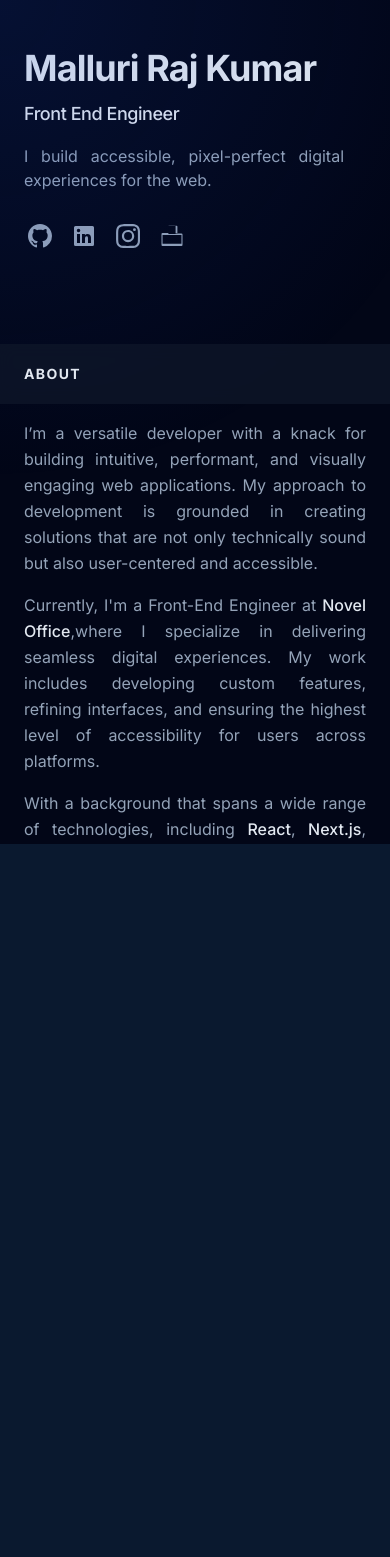
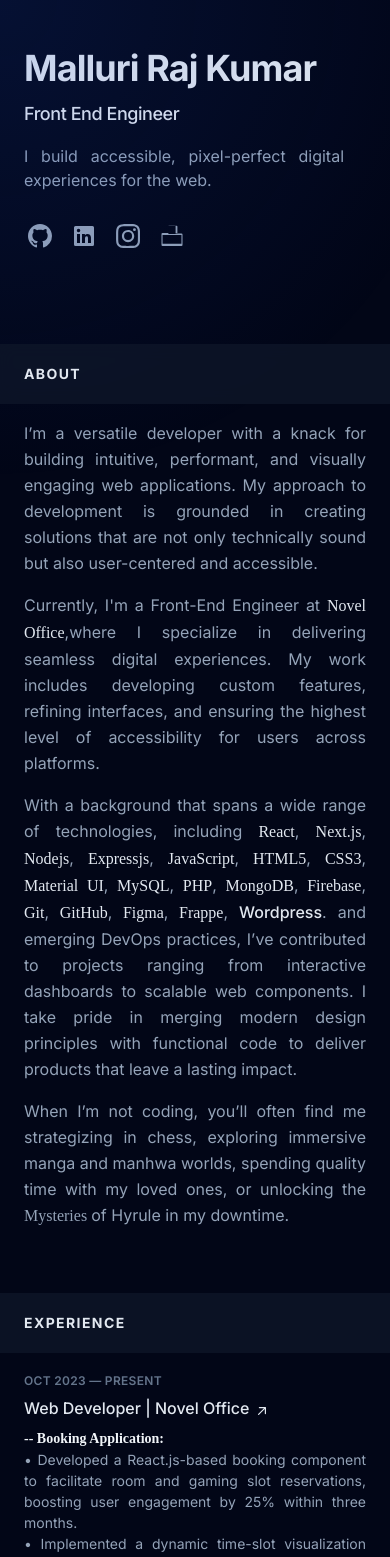
Before and after one commit to rkm10/v1, a Next.js app: page / in a window 390 px wide. Shown: the top 1557 px of the page. Before the commit the page ends 1196 px from the top, so only its background shows below. Built offline with nearby package versions, Linux system fonts and the light colour scheme.

Commit message:
:fixed small screen issues

```diff
--- a/src/app/_components/header.jsx
+++ b/src/app/_components/header.jsx
@@ -41,6 +41,13 @@ export default Main;
 
 
 function Header({ activeSection }) {
+
+  // Add this utility function at the beginning of your component
+  const normalizeSection = (section) => {
+    if (!section) return '';
+    return section.toLowerCase().trim();
+  };
+
   return (
     <header className="lg:sticky lg:top-0 lg:flex lg:max-h-screen lg:w-1/2 lg:flex-col lg:justify-between lg:py-24">
       <div>
@@ -60,7 +67,7 @@ function Header({ activeSection }) {
               <li key={section}>
                 <Link
                   href={`#${section}`}
-                  className={`group flex items-center py-3 ${activeSection === section ? 'active' : ''
+                  className={`group flex items-center py-3 ${normalizeSection(activeSection) === normalizeSection(section) ? 'active' : ''
                     }`}
                 >
                   <span
@@ -68,7 +75,7 @@ function Header({ activeSection }) {
                 group-focus-visible:w-16 group-focus-visible:bg-slate-200 motion-reduce:transition-none`}
                   ></span>
                   <span
-                    className={`nav-text text-xs font-bold uppercase tracking-widest ${activeSection === section
+                    className={`nav-text text-xs font-bold uppercase tracking-widest ${normalizeSection(activeSection) === normalizeSection(section)
                       ? 'text-slate-200'
                       : 'text-slate-500'
                       } group-hover:text-slate-200 group-focus-visible:text-slate-200`}
@@ -102,7 +109,7 @@ function SocialLinks() {
 
 function Content() {
   return (
-    <main id="content" className="pt-24 lg:w-1/2 lg:py-24">
+    <main id="content" className="pt-24 lg:w-1/2 lg:py-24 sm:py-12 py-3">
 
       {/* About */}
       <section id="about" className='mb-16 scroll-mt-16 md:mb-24 lg:mb-36 lg:scroll-mt-24' aria-label="About me">
@@ -112,26 +119,26 @@ function Content() {
         </div>
         <div>
           <p className="mb-4">I’m a versatile developer with a knack for building intuitive, performant, and visually engaging web applications. My approach to development is grounded in creating solutions that are not only technically sound but also user-centered and accessible.</p>
-          <p className="mb-4">Currently, I'm a Front-End Engineer at <Link className="font-medium text-slate-200 hover:text-teal-300 focus-visible:text-teal-300" href="https://www.noveloffice.in/" target="_blank" rel="noreferrer noopener" aria-label="Novel Office (opens in a new tab)">Novel Office</Link>,where I specialize in delivering seamless digital experiences. My work includes developing custom features, refining interfaces, and ensuring the highest level of accessibility for users across platforms.</p>
-          <p className="mb-4">With a background that spans a wide range of technologies, including <Link className="font-medium text-slate-200 hover:text-teal-300 focus-visible:text-teal-300" href="https://react.dev/" target="_blank" rel="noreferrer noopener" aria-label="React (opens in a new tab)">React</Link>, <Link className="font-medium text-slate-200 hover:text-teal-300 focus-visible:text-teal-300" href="https://nextjs.org/" target="_blank" rel="noreferrer noopener" aria-label="start-up (opens in a new tab)">Next.js</Link>,
-            <Link className="font-medium text-slate-200 hover:text-teal-300 focus-visible:text-teal-300" href="#" target="_blank" rel="noreferrer noopener" aria-label="HTML5 (opens in a new tab)"> Nodejs</Link>,
-            <Link className="font-medium text-slate-200 hover:text-teal-300 focus-visible:text-teal-300" href="#" target="_blank" rel="noreferrer noopener" aria-label="HTML5 (opens in a new tab)"> Expressjs</Link>,
-            <Link className="font-medium text-slate-200 hover:text-teal-300 focus-visible:text-teal-300" href="#" target="_blank" rel="noreferrer noopener" aria-label="HTML5 (opens in a new tab)"> JavaScript</Link>,
-            <Link className="font-medium text-slate-200 hover:text-teal-300 focus-visible:text-teal-300" href="#" target="_blank" rel="noreferrer noopener" aria-label="HTML5 (opens in a new tab)"> HTML5</Link>,
-            <Link className="font-medium text-slate-200 hover:text-teal-300 focus-visible:text-teal-300" href="https://www.css3.info/" target="_blank" rel="noreferrer noopener" aria-label="CSS3 (opens in a new tab)"> CSS3</Link>,
-            <Link className="font-medium text-slate-200 hover:text-teal-300 focus-visible:text-teal-300" href="https://mui.com/material-ui/" target="_blank" rel="noreferrer noopener" aria-label="material-ui (opens in a new tab)"> Material UI</Link>,
-            <Link className="font-medium text-slate-200 hover:text-teal-300 focus-visible:text-teal-300" href="#" target="_blank" rel="noreferrer noopener" aria-label="HTML5 (opens in a new tab)"> MySQL</Link>,
-            <Link className="font-medium text-slate-200 hover:text-teal-300 focus-visible:text-teal-300" href="#" target="_blank" rel="noreferrer noopener" aria-label="HTML5 (opens in a new tab)"> PHP</Link>,
-            <Link className="font-medium text-slate-200 hover:text-teal-300 focus-visible:text-teal-300" href="#" target="_blank" rel="noreferrer noopener" aria-label="HTML5 (opens in a new tab)"> MongoDB</Link>,
-            <Link className="font-medium text-slate-200 hover:text-teal-300 focus-visible:text-teal-300" href="#" target="_blank" rel="noreferrer noopener" aria-label="HTML5 (opens in a new tab)"> Firebase</Link>,
-            <Link className="font-medium text-slate-200 hover:text-teal-300 focus-visible:text-teal-300" href="#" target="_blank" rel="noreferrer noopener" aria-label="HTML5 (opens in a new tab)"> Git</Link>,
-            <Link className="font-medium text-slate-200 hover:text-teal-300 focus-visible:text-teal-300" href="#" target="_blank" rel="noreferrer noopener" aria-label="HTML5 (opens in a new tab)"> GitHub</Link>,
-            <Link className="font-medium text-slate-200 hover:text-teal-300 focus-visible:text-teal-300" href="#" target="_blank" rel="noreferrer noopener" aria-label="HTML5 (opens in a new tab)"> Figma</Link>,
-            <Link className="font-medium text-slate-200 hover:text-teal-300 focus-visible:text-teal-300" href="#" target="_blank" rel="noreferrer noopener" aria-label="HTML5 (opens in a new tab)"> Frappe</Link>,
+          <p className="mb-4">Currently, I'm a Front-End Engineer at <Link className="font-medium text-slate-200 hover:text-teal-300 focus-visible:text-teal-300" href="https://www.noveloffice.in/" target="_blank" rel="noreferrer noopener" aria-label="Novel Office (opens in a new tab)" style={{ fontFamily: 'cursive' }}>Novel Office</Link>,where I specialize in delivering seamless digital experiences. My work includes developing custom features, refining interfaces, and ensuring the highest level of accessibility for users across platforms.</p>
+          <p className="mb-4">With a background that spans a wide range of technologies, including <Link className="font-medium text-slate-200 hover:text-teal-300 focus-visible:text-teal-300" href="https://react.dev/" target="_blank" rel="noreferrer noopener" aria-label="React (opens in a new tab)" style={{ fontFamily: 'cursive' }}>React</Link>, <Link className="font-medium text-slate-200 hover:text-teal-300 focus-visible:text-teal-300" href="https://nextjs.org/" target="_blank" rel="noreferrer noopener" aria-label="start-up (opens in a new tab)" style={{ fontFamily: 'cursive' }}>Next.js</Link>,
+            <Link className="font-medium text-slate-200 hover:text-teal-300 focus-visible:text-teal-300" href="#" target="_blank" rel="noreferrer noopener" aria-label="HTML5 (opens in a new tab)" style={{ fontFamily: 'cursive' }}> Nodejs</Link>,
+            <Link className="font-medium text-slate-200 hover:text-teal-300 focus-visible:text-teal-300" href="#" target="_blank" rel="noreferrer noopener" aria-label="HTML5 (opens in a new tab)" style={{ fontFamily: 'cursive' }}> Expressjs</Link>,
+            <Link className="font-medium text-slate-200 hover:text-teal-300 focus-visible:text-teal-300" href="#" target="_blank" rel="noreferrer noopener" aria-label="HTML5 (opens in a new tab)" style={{ fontFamily: 'cursive' }}> JavaScript</Link>,
+            <Link className="font-medium text-slate-200 hover:text-teal-300 focus-visible:text-teal-300" href="#" target="_blank" rel="noreferrer noopener" aria-label="HTML5 (opens in a new tab)" style={{ fontFamily: 'cursive' }}> HTML5</Link>,
+            <Link className="font-medium text-slate-200 hover:text-teal-300 focus-visible:text-teal-300" href="https://www.css3.info/" target="_blank" rel="noreferrer noopener" aria-label="CSS3 (opens in a new tab)" style={{ fontFamily: 'cursive' }}> CSS3</Link>,
+            <Link className="font-medium text-slate-200 hover:text-teal-300 focus-visible:text-teal-300" href="https://mui.com/material-ui/" target="_blank" rel="noreferrer noopener" aria-label="material-ui (opens in a new tab)" style={{ fontFamily: 'cursive' }}> Material UI</Link>,
+            <Link className="font-medium text-slate-200 hover:text-teal-300 focus-visible:text-teal-300" href="#" target="_blank" rel="noreferrer noopener" aria-label="HTML5 (opens in a new tab)" style={{ fontFamily: 'cursive' }}> MySQL</Link>,
+            <Link className="font-medium text-slate-200 hover:text-teal-300 focus-visible:text-teal-300" href="#" target="_blank" rel="noreferrer noopener" aria-label="HTML5 (opens in a new tab)" style={{ fontFamily: 'cursive' }}> PHP</Link>,
+            <Link className="font-medium text-slate-200 hover:text-teal-300 focus-visible:text-teal-300" href="#" target="_blank" rel="noreferrer noopener" aria-label="HTML5 (opens in a new tab)" style={{ fontFamily: 'cursive' }}> MongoDB</Link>,
+            <Link className="font-medium text-slate-200 hover:text-teal-300 focus-visible:text-teal-300" href="#" target="_blank" rel="noreferrer noopener" aria-label="HTML5 (opens in a new tab)" style={{ fontFamily: 'cursive' }}> Firebase</Link>,
+            <Link className="font-medium text-slate-200 hover:text-teal-300 focus-visible:text-teal-300" href="#" target="_blank" rel="noreferrer noopener" aria-label="HTML5 (opens in a new tab)" style={{ fontFamily: 'cursive' }}> Git</Link>,
+            <Link className="font-medium text-slate-200 hover:text-teal-300 focus-visible:text-teal-300" href="#" target="_blank" rel="noreferrer noopener" aria-label="HTML5 (opens in a new tab)" style={{ fontFamily: 'cursive' }}> GitHub</Link>,
+            <Link className="font-medium text-slate-200 hover:text-teal-300 focus-visible:text-teal-300" href="#" target="_blank" rel="noreferrer noopener" aria-label="HTML5 (opens in a new tab)" style={{ fontFamily: 'cursive' }}> Figma</Link>,
+            <Link className="font-medium text-slate-200 hover:text-teal-300 focus-visible:text-teal-300" href="#" target="_blank" rel="noreferrer noopener" aria-label="HTML5 (opens in a new tab)" style={{ fontFamily: 'cursive' }}> Frappe</Link>,
 
             <Link className="font-medium text-slate-200 hover:text-teal-300 focus-visible:text-teal-300" href="https://wordpress.com/" target="_blank" rel="noreferrer noopener" aria-label="Wordpress (opens in a new tab)"> Wordpress</Link>. and emerging DevOps practices,
             I’ve contributed to projects ranging from interactive dashboards to scalable web components. I take pride in merging modern design principles with functional code to deliver products that leave a lasting impact.</p>
-          <p>When I’m not coding, you’ll often find me strategizing in chess, exploring immersive manga and manhwa worlds, spending quality time with my loved ones, or unlocking the <span className="group/raj lg:cursor-[url('/images/raj/luffy.png'),_pointer] inline-flex lg:font-medium lg:text-slate-200" ><span className="sr-only">Mysteries</span>
+          <p>When I’m not coding, you’ll often find me strategizing in chess, exploring immersive manga and manhwa worlds, spending quality time with my loved ones, or unlocking the <span className="group/raj lg:cursor-[url('/images/raj/luffy.png'),_pointer] inline-flex lg:font-medium lg:text-slate-200" style={{ fontFamily: 'cursive' }}><span className="sr-only">Mysteries</span>
             <span className="group-hover/raj:text-red-400 transition duration-75 group-hover/raj:-translate-y-px delay-[50ms]" aria-hidden="true">M</span>
             <span className="group-hover/raj:text-red-500 transition duration-75 group-hover/raj:-translate-y-px delay-[75ms]" aria-hidden="true">y</span>
             <span className="group-hover/raj:text-red-600 transition duration-75 group-hover/raj:-translate-y-px delay-[100ms]" aria-hidden="true">s</span>
@@ -181,7 +188,7 @@ function Content() {
                   </h3>
                   <>
                     <p className="mt-2 text-sm leading-normal">
-                      <span className="font-semibold text-slate-100">-- Booking Application:</span> <br />
+                      <span className="font-semibold text-slate-100" style={{ fontFamily: 'cursive' }}>-- Booking Application:</span> <br />
                       • Developed a React.js-based booking component to facilitate room and gaming slot reservations, boosting user
                       engagement by 25% within three months. <br />
                       • Implemented a dynamic time-slot visualization feature, ensuring seamless booking experiences and improving
@@ -193,7 +200,7 @@ function Content() {
                     </p>
 
                     <p className="mt-2 text-sm leading-normal">
-                      <span className="font-semibold  text-slate-100">-- Websites:</span> <br />
+                      <span className="font-semibold  text-slate-100" style={{ fontFamily: 'cursive' }}>-- Websites:</span> <br />
                       • Optimized performance, raising Google PageSpeed score from 29 to 64, leading to a 47% increase in traffic.<br />
                       • Utilized GitHub for version control and collaboration, ensuring smooth workflow management across teams.<br />
                       • Conducted regular testing and debugging to enhance functionality and cross-browser compatibility, improving
--- a/src/app/globals.css
+++ b/src/app/globals.css
@@ -6,7 +6,6 @@ body,
 html {
   margin: 0;
   padding: 0;
-  height: 100%;
   scroll-behavior: smooth;
   background: #0a192f;
   color: azure;
@@ -15,6 +14,12 @@ html {
   /* Ensures content scrolls properly */
   cursor: url('../../public/images/raj/luffyraj.png'), auto;
   /* Ensure path correctness */
+}
+@media (min-width: 768px) {
+  body,
+  html {
+    height: 100%;
+  }
 }
 
 a {
--- a/src/app/page.js
+++ b/src/app/page.js
@@ -7,7 +7,7 @@ export default function Home() {
       <NeonBackground />
 
       {/* Content Container */}
-      <div className="container mx-auto min-h-screen px-6 py-12 font-sans md:px-12 md:py-20 lg:px-24 lg:py-0">
+      <div className="container mx-auto px-6 py-12 font-sans md:px-12 md:py-20 lg:px-24 lg:py-0">
         <Main />
       </div>
     </>
```
